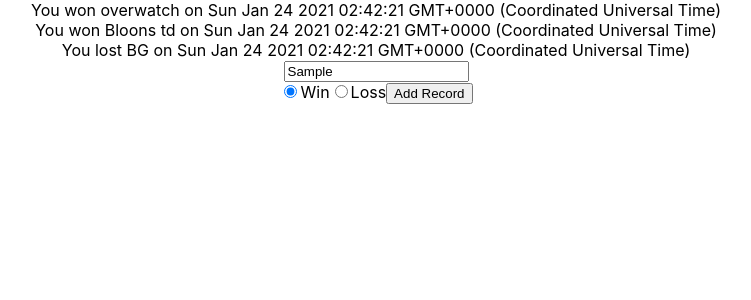
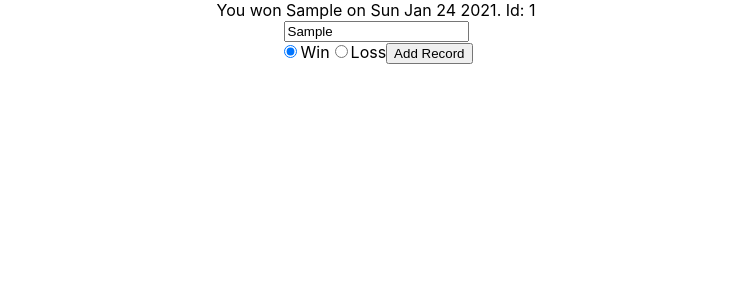
Before and after one commit to tholmes741/winrate, a React (Create React App) app: page / in a window 1280 px wide. Both pictures are taken after typing "Sample" into the empty fields and a click on the button "Add Record". Shown: the top 300 px of the page, without its empty margins (264-1015 px from the left). Built offline with nearby package versions, Linux system fonts and the light colour scheme.

Commit message:
record form adds record to store and store feeds RecordList component

```diff
--- a/src/App.js
+++ b/src/App.js
@@ -1,32 +1,31 @@
-import logo from './logo.svg';
-import RecordList from './components/RecordList';
-import NewRecordForm from './components/NewRecordForm';
+import RecordList from './records/RecordList';
+import NewRecordForm from './records/NewRecordForm';
 import './App.css';
 
 function App() {
-    const records = [
-        {
-            game: 'overwatch',
-            won: true,
-            date: new Date().toString(),
-            id: 1
-        },
-        {
-            game: 'Bloons td',
-            won: true,
-            date: new Date().toString(),
-            id: 2
-        },
-        {
-            game: 'BG',
-            won: false,
-            date: new Date().toString(),
-            id: 3
-        }
-    ]
+    // const records = [
+    //     {
+    //         game: 'overwatch',
+    //         won: true,
+    //         date: new Date().toString(),
+    //         id: 1
+    //     },
+    //     {
+    //         game: 'Bloons td',
+    //         won: true,
+    //         date: new Date().toString(),
+    //         id: 2
+    //     },
+    //     {
+    //         game: 'BG',
+    //         won: false,
+    //         date: new Date().toString(),
+    //         id: 3
+    //     }
+    // ]
     return (
         <div className="App">
-            <RecordList records={records} />
+            <RecordList />
             <NewRecordForm />
         </div>
     );
--- a/src/components/Record.jsx
+++ /dev/null
@@ -1,7 +0,0 @@
-import React from 'react';
-
-const Record = ({ record }) => (
-    <div>You {record.won ? 'won' : 'lost'} {record.game} on {record.date}</div>
-)
-
-export default Record;
--- a/src/components/RecordList.jsx
+++ /dev/null
@@ -1,10 +0,0 @@
-import React from 'react';
-import Record from './Record';
-
-const RecordList = ({ records = [] }) => (
-    <div>
-        {records.map(record => <Record record={record} key={record.id}/>)}
-    </div>
-);
-
-export default RecordList;
--- a/src/components/NewRecordForm.jsx
+++ b/src/records/NewRecordForm.jsx
@@ -1,6 +1,8 @@
 import React, { useState } from 'react';
+import { connect } from 'react-redux';
+import { create_record } from './actions';
 
-const NewRecordForm = () => {
+const NewRecordForm = ({ onAddRecordPressed }) => {
     const [gameValue, setGameValue] = useState('');
     const [wonValue, setWonValue] = useState(true);
 
@@ -26,9 +28,20 @@
                 checked={!wonValue}
                 onChange={() => setWonValue(false)}/>
             <label htmlFor="loss">Loss</label>
-            <button onClick={() => console.log(gameValue, wonValue)}>Add Record</button>
+            <button
+                onClick={() => onAddRecordPressed({
+                    game: gameValue,
+                    won: wonValue,
+                    date: new Date().toDateString(),
+                    id: Math.floor(Math.random() * 100)
+                })}>
+                Add Record</button>
         </div>
     );
 }
 
-export default NewRecordForm;
+const mapDispatchToProps = (dispatch) => ({
+    onAddRecordPressed: record => dispatch(create_record(record))
+});
+
+export default connect(null, mapDispatchToProps)(NewRecordForm);
--- /dev/null
+++ b/src/records/Record.jsx
@@ -0,0 +1,7 @@
+import React from 'react';
+
+const Record = ({ record }) => (
+    <div>You {record.won ? 'won' : 'lost'} {record.game} on {record.date}. Id: {record.id}</div>
+)
+
+export default Record;
--- /dev/null
+++ b/src/records/RecordList.jsx
@@ -0,0 +1,16 @@
+import React from 'react';
+import { connect } from 'react-redux';
+import { getRecords } from './selectors';
+import Record from './Record';
+
+const RecordList = ({ records = [] }) => (
+    <div>
+        {records.map(record => <Record record={record} key={record.id}/>)}
+    </div>
+);
+
+const mapStateToProps = (state) => ({
+    records: getRecords(state)
+})
+
+export default connect(mapStateToProps)(RecordList);
--- /dev/null
+++ b/src/records/selectors.js
@@ -0,0 +1 @@
+export const getRecords = state => state.records.data;
--- a/src/store.js
+++ b/src/store.js
@@ -1,5 +1,5 @@
 import { createStore, combineReducers } from 'redux';
-import { records } from './reducers';
+import { records } from './records/reducers';
 
 const reducers = {
     records
```
Also changed, not shown: src/records/actions.js (line endings or trailing spaces), src/records/reducers.js (renamed from src/reducers.js).
